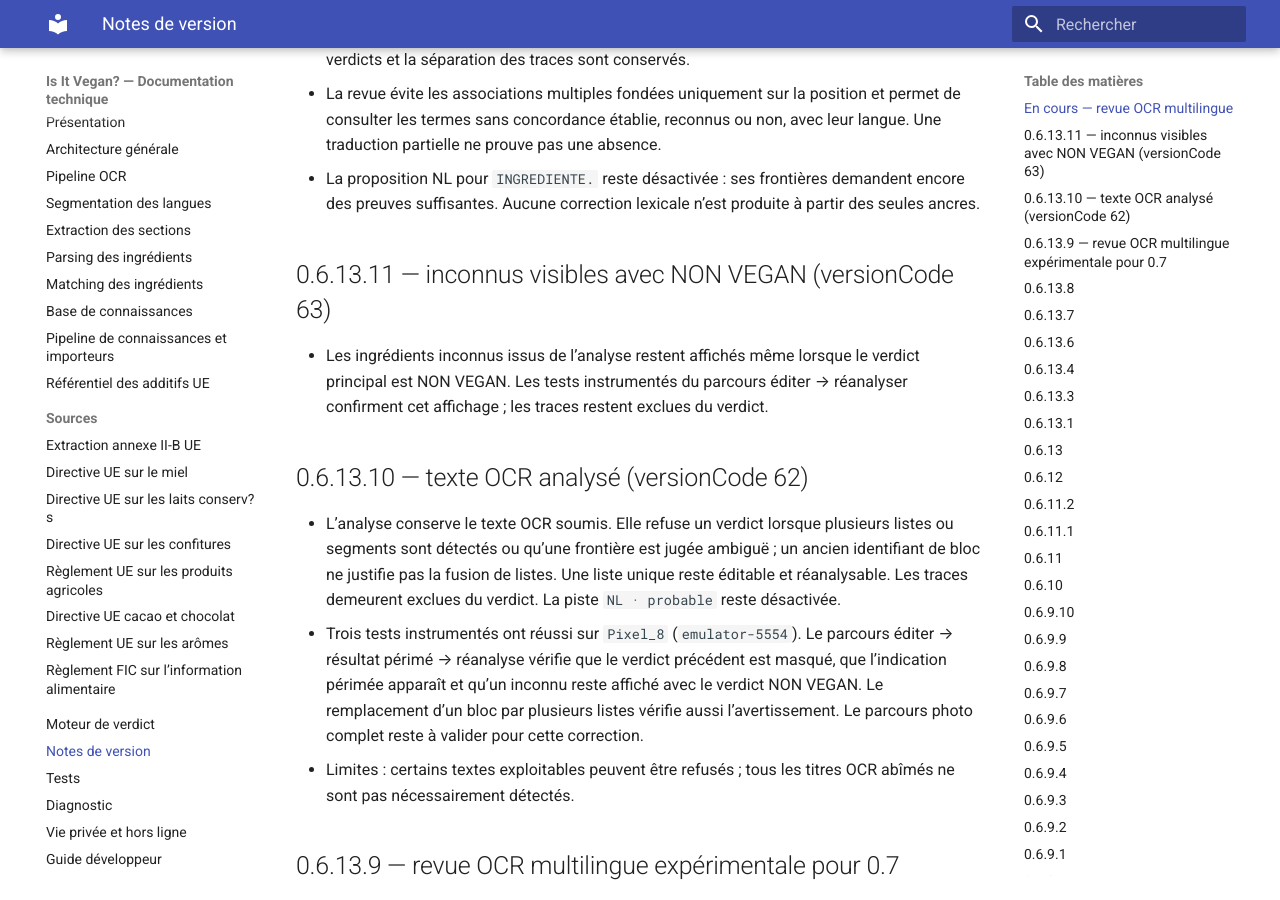
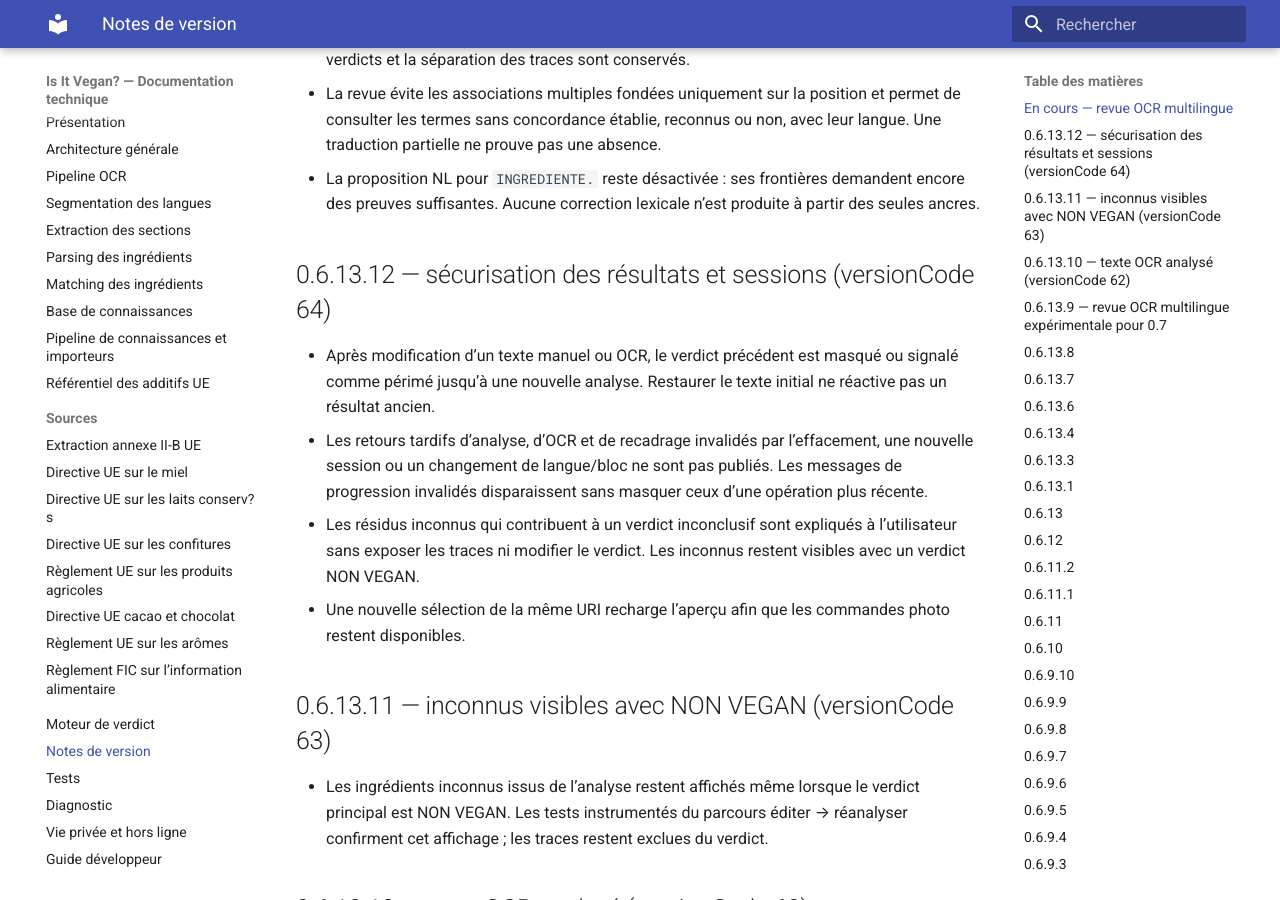
Before and after one commit to hoctopuse/Is-it-Vegan, an MkDocs documentation site: the page built from docs/changelog.md, in a window 1280 px wide and 900 px high, scrolled down 404 px. Built offline with MkDocs 1.6.1 and Material for MkDocs 9.7.7, drawn with Linux system fonts in a browser that asks for light colours.

Commit message:
Bump app version to 0.6.13.12

```diff
--- a/docs/changelog.md
+++ b/docs/changelog.md
@@ -7,6 +7,13 @@
 - Les fragments non reconnus d’une correspondance partielle et les inconnus de présence déclarée restent visibles dans l’explication, même en l’absence de liste exploitable ; les verdicts et la séparation des traces sont conservés.
 - La revue évite les associations multiples fondées uniquement sur la position et permet de consulter les termes sans concordance établie, reconnus ou non, avec leur langue. Une traduction partielle ne prouve pas une absence.
 - La proposition NL pour `INGREDIENTE.` reste désactivée : ses frontières demandent encore des preuves suffisantes. Aucune correction lexicale n’est produite à partir des seules ancres.
+
+## 0.6.13.12 — sécurisation des résultats et sessions (versionCode 64)
+
+- Après modification d’un texte manuel ou OCR, le verdict précédent est masqué ou signalé comme périmé jusqu’à une nouvelle analyse. Restaurer le texte initial ne réactive pas un résultat ancien.
+- Les retours tardifs d’analyse, d’OCR et de recadrage invalidés par l’effacement, une nouvelle session ou un changement de langue/bloc ne sont pas publiés. Les messages de progression invalidés disparaissent sans masquer ceux d’une opération plus récente.
+- Les résidus inconnus qui contribuent à un verdict inconclusif sont expliqués à l’utilisateur sans exposer les traces ni modifier le verdict. Les inconnus restent visibles avec un verdict NON VEGAN.
+- Une nouvelle sélection de la même URI recharge l’aperçu afin que les commandes photo restent disponibles.
 
 ## 0.6.13.11 — inconnus visibles avec NON VEGAN (versionCode 63)
 
--- a/mkdocs.yml
+++ b/mkdocs.yml
@@ -1,5 +1,5 @@
 site_name: Is It Vegan? — Documentation technique
-site_description: Fonctionnement de Is It Vegan? 0.6.13.11 et revue OCR multilingue expérimentale pour 0.7
+site_description: Fonctionnement de Is It Vegan? 0.6.13.12 et revue OCR multilingue expérimentale pour 0.7
 docs_dir: docs
 site_dir: site
 not_in_nav: |
```
Also changed, not shown: README.md (+1 -1 lines), docs/additifs.md (+1 -1 lines), docs/index.md (+1 -1 lines), docs/knowledge-pipeline.md (+1 -1 lines), 1 other file.
